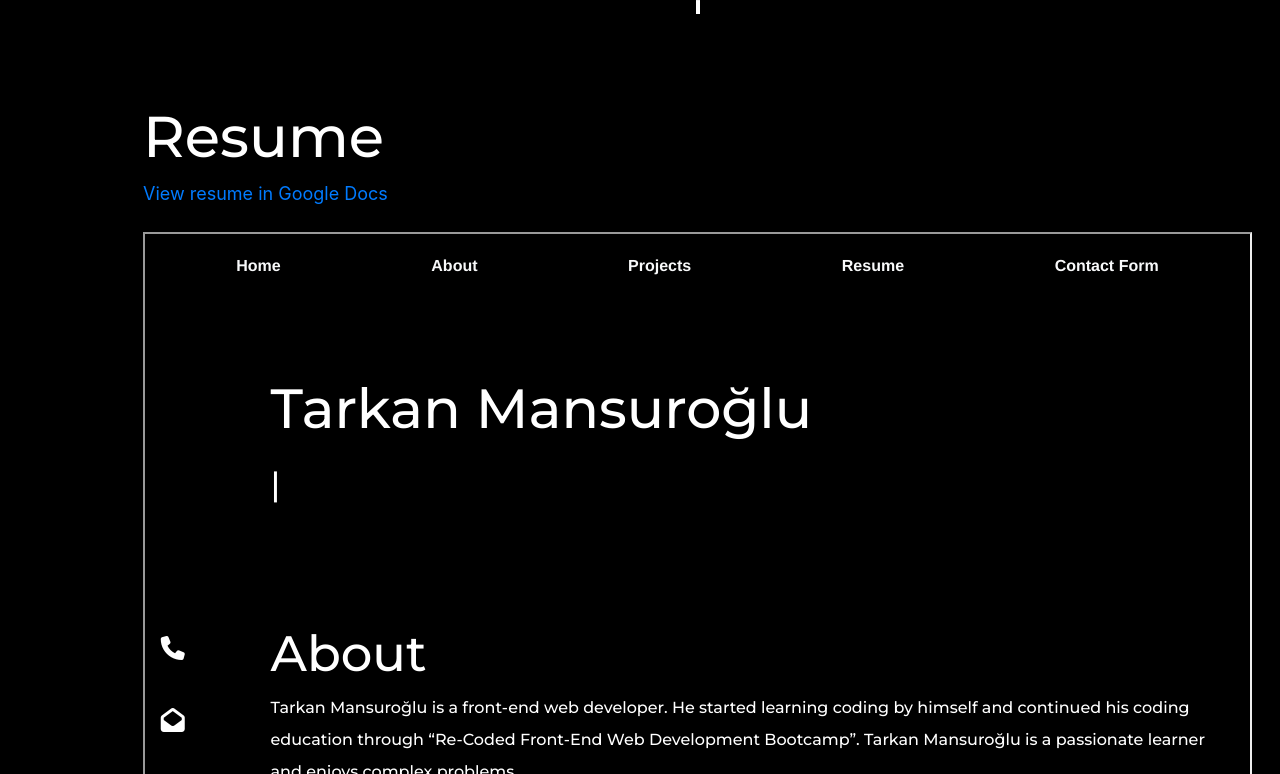
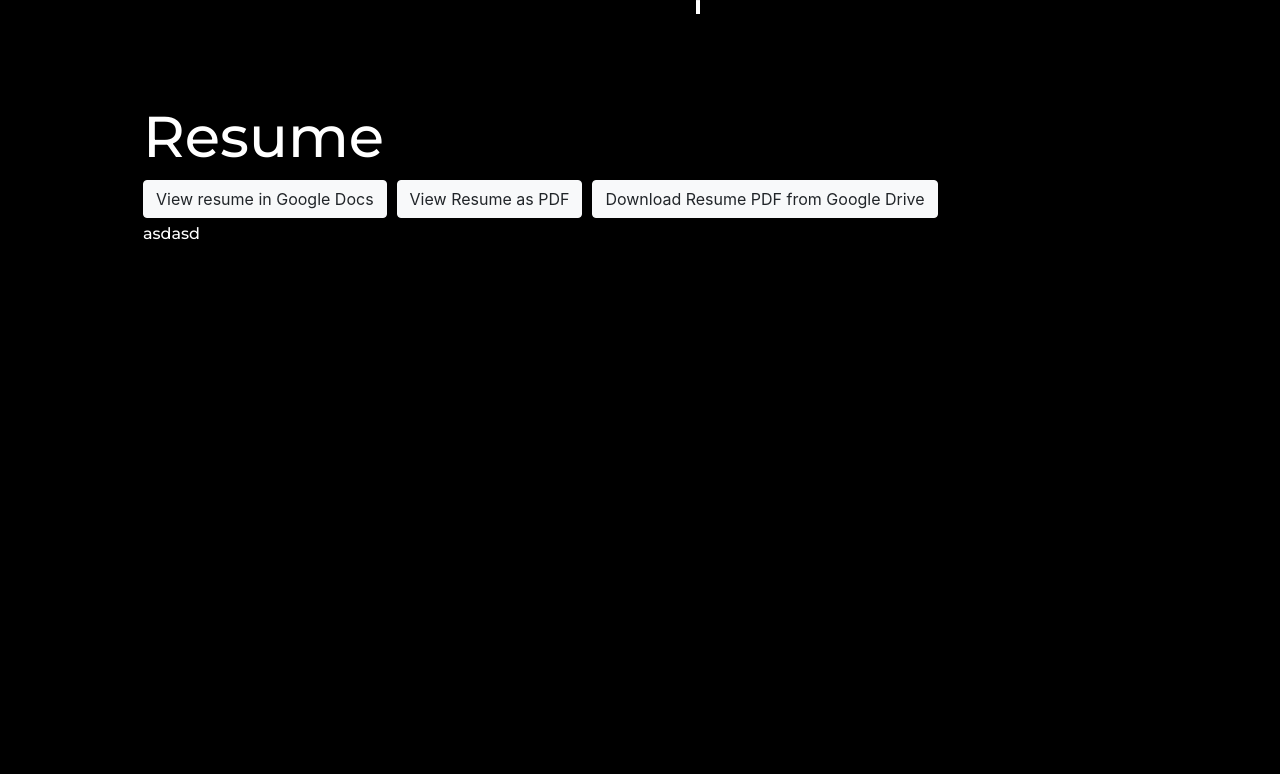
Before and after one commit to tmansuroglu/portfolio, a React (Create React App) app: page / in a window 1280 px wide. Shown: the part 5526-6300 px from the top of the page. After the commit the page ends 5826 px from the top, so only its background shows below. Built offline with nearby package versions, Linux system fonts and the light colour scheme.

Commit message:
added resume buttons

```diff
--- a/src/components/Resume/index.css
+++ b/src/components/Resume/index.css
@@ -1,8 +1,4 @@
-.hrefLink {
-    font-size: large;
-}
-
-#resume {
+.resumePdf {
     margin-top: 25px;
     margin-bottom: 100px;
     color: black;
@@ -10,3 +6,15 @@
     width: 100%;
     height: 100vh;
 }
+
+.downloadResumePdf,
+.viewPdf {
+    margin-left: 10px;
+}
+
+.resumeContainer {
+    margin-bottom: 50px;
+}
+
+.resume {
+}
--- a/src/components/Resume/index.jsx
+++ b/src/components/Resume/index.jsx
@@ -1,25 +1,50 @@
-import React from 'react';
+import React, { useState } from 'react';
 import './index.css';
-import { Container } from 'react-bootstrap';
+import { Container, Button, Collapse } from 'react-bootstrap';
 
 const Resume = () => {
+    const [isCollapsableOpen, setIsCollapsableOpen] = useState(false);
     return (
-        <Container>
-            <h1 className='homeTitle'>Resume</h1>
+        <Container className='resumeContainer'>
+            <h1 className='homeTitle' id='resume'>
+                Resume
+            </h1>
             <a
                 href='https://docs.google.com/document/d/1ZJmw9fsLZJDZKE32afpMMZXos12eTN-c29GJtLfOp1Q/edit?usp=sharing'
                 target='_blank'
                 rel='noreferrer'
-                className='hrefLink'
             >
-                View resume in Google Docs
+                <Button variant='light'>View resume in Google Docs</Button>
             </a>
-            <iframe
-                src='resume.pdf'
-                title='resume'
-                id='resume'
-                className='resume'
-            />
+            <Button
+                className='viewPdf'
+                variant='light'
+                onClick={() => setIsCollapsableOpen(!isCollapsableOpen)}
+                aria-controls='resumePdfCollapsable'
+                aria-expanded={isCollapsableOpen}
+            >
+                View Resume as PDF
+            </Button>
+            <a
+                href='https://drive.google.com/file/d/1hYvgvIL-4xm-cn7JKFCq-CIULs9LJx8E/view?usp=sharing'
+                target='_blank'
+                rel='noreferrer'
+                className='downloadResumePdf'
+            >
+                <Button variant='light'>
+                    Download Resume PDF from Google Drive
+                </Button>
+            </a>
+            <Collapse in={isCollapsableOpen} id='resumePdfCollapsable'>
+                <div>
+                    <iframe
+                        src='resume.pdf'
+                        title='resume'
+                        className='resumePdf'
+                    />
+                </div>
+            </Collapse>
+            <div className='resume homeText'>asdasd</div>
         </Container>
     );
 };
```
